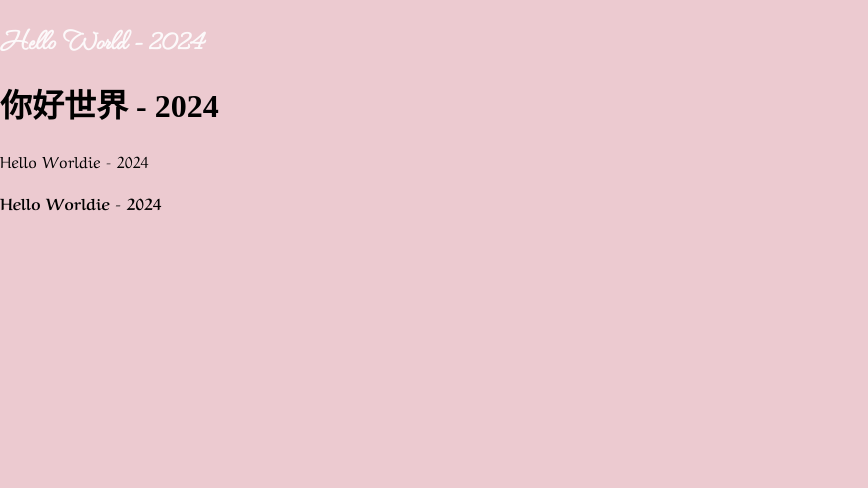
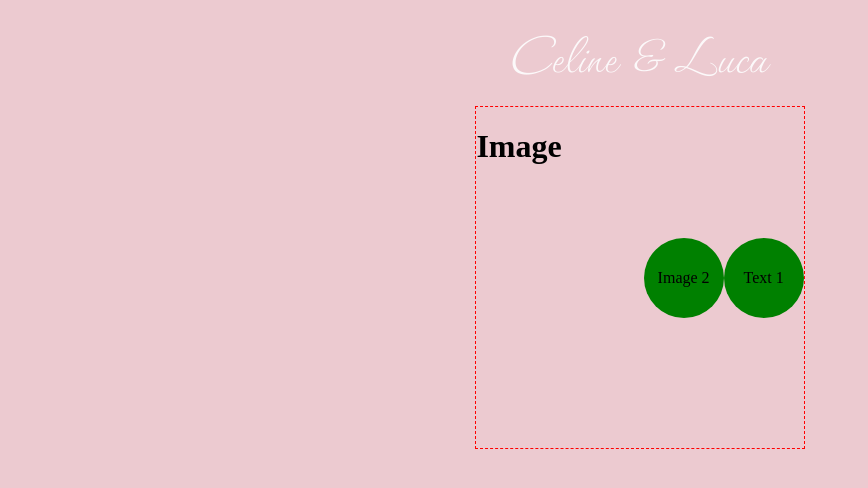
Before and after one commit to liulc006/wedding-inv, a React app: page / in a window 1280 px wide. Shown: the top 488 px of the page, without its empty margins (0-868 px from the left). Built offline with nearby package versions, Linux system fonts and the light colour scheme; a web font is replaced by a local one.

Commit message:
section 1 todo

```diff
--- a/public/stylesheet.css
+++ b/public/stylesheet.css
@@ -32,9 +32,16 @@
 body {
     margin: 0;
     background-color: var(--light-pink);
+    display: flex;
+    flex-direction: column;
+    align-items: center;
 }
 
 #title {
     font-family: 'Waterfall';
     color: var(--bright-white);
+    font-size: 4rem;
+    margin: 1rem;
+    text-align: center;
+    font-weight: normal;
 }
--- a/src/component/App.js
+++ b/src/component/App.js
@@ -1,14 +1,35 @@
 import React from "react";
+import Placeholder from "./Placeholder";
+import StadiumImage from "./StadiumImage";
 
 const App = () => {
     return (
         <>
+            {/* Title */}
             <div>
-                <h1 className="title" id="title">Hello World - 2024</h1>
-                <h1 className="title" style={{fontFamily:'Ma Shan Zheng'}}>你好世界 - 2024</h1>
-                <p className="title" style={{fontFamily:'Aref Ruqaa'}}>Hello Worldie - 2024</p>
-                <p className="title" style={{fontFamily:'Aref Ruqaa', fontWeight:'bold'}}>Hello Worldie - 2024</p>
+                <h1 className="title" id="title">Celine & Luca</h1>
+            </div>
 
+            {/* First Section - 2 Stadium + 1 Message */}
+            <div style={{border:'1px red dashed',display:'flex', flexDirection:'row', justifyContent:'space-around', alignItems:'center', minHeight:'20rem'}}>
+                {/* First Photo */}
+                <div>
+                    {/* TODO Stadium 1 */}
+                    <StadiumImage/>
+                </div>
+
+                {/* Second Phot */}
+                <div>
+                    {/* TODO Stadium 2 */}
+                    <Placeholder text='Image 2'/>
+
+                </div>
+
+                {/* Message */}
+                <div>
+                    {/*TODO Message */}
+                    <Placeholder text='Text 1'/>
+                </div>
             </div>
 
         </>
--- /dev/null
+++ b/src/component/Placeholder.js
@@ -0,0 +1,11 @@
+import React from "react";
+
+const Placeholder = (props) => {
+    return(
+        <div style={{backgroundColor:'green', borderRadius:'50%', width:'5rem', aspectRatio:'1', display:'flex', justifyContent:'center',alignItems:'center'}}>
+            <p style={{textWrap:'nowrap'}}>{props.text || 'Placeholder'}</p>
+        </div>
+    );
+};
+
+export default Placeholder;
--- /dev/null
+++ b/src/component/StadiumImage.js
@@ -0,0 +1,11 @@
+import React from "react";
+
+const StadiumImage = (props) => {
+    return (
+        <div style={{height:'20rem', aspectRatio:'405/775'}}>
+            <h1>Image</h1>
+        </div>
+    );
+};
+
+export default StadiumImage;
```
